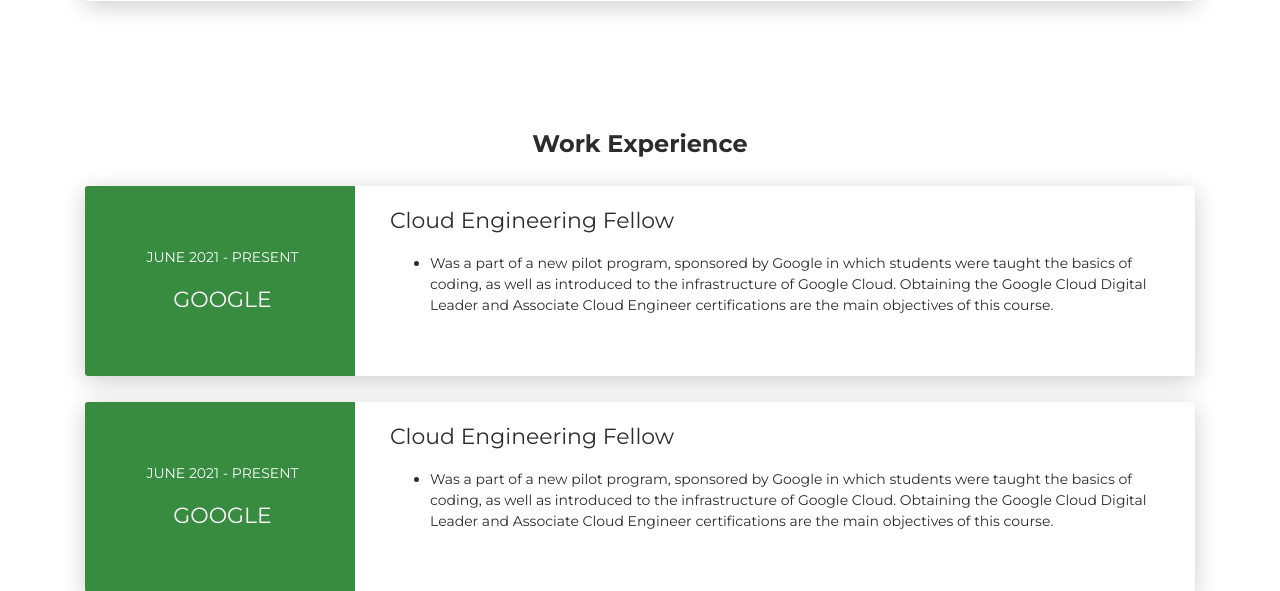
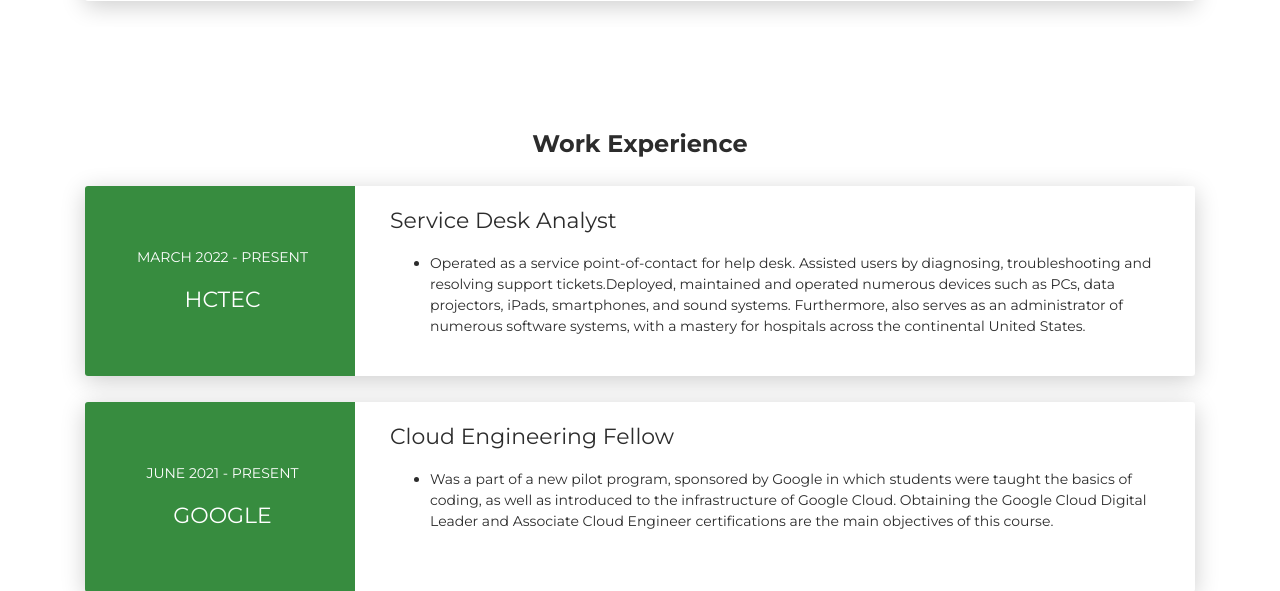
Before and after one commit to Juliodacloudlord/Portfolio-JHR, a Flask app: page / in a window 1280 px wide. Shown: the part 1317-1908 px from the top of the page. Run offline with Flask 2, Linux system fonts and the light colour scheme; some libraries are stand-ins or nearby versions.

Commit message:
Update index.html

```diff
--- a/templates/index.html
+++ b/templates/index.html
@@ -151,16 +151,16 @@
       <div class="row">
         <div class="col-md-3 bg-primary" data-aos="fade-right" data-aos-offset="50" data-aos-duration="500">
           <div class="card-body cc-experience-header">
-            <p>June 2021 - Present</p>
-            <div class="h5">Google</div>
+            <p>March 2022 - Present</p>
+            <div class="h5">HCTec</div>
           </div>
         </div>
         <div class="col-md-9" data-aos="fade-left" data-aos-offset="50" data-aos-duration="500">
           <div class="card-body">
-            <div class="h5">Cloud Engineering Fellow</div>
+            <div class="h5">Service Desk Analyst</div>
             <p>
               <ul>
-                <li>Was a part of a new pilot program, sponsored by Google in which students were taught the basics of coding, as well as introduced to the infrastructure of Google Cloud. Obtaining the Google Cloud Digital Leader and Associate Cloud Engineer certifications are the main objectives of this course.
+                <li>Operated as a service point-of-contact for help desk. Assisted users by diagnosing, troubleshooting and resolving support tickets.Deployed, maintained and operated numerous devices such as PCs, data projectors, iPads, smartphones, and sound systems. Furthermore, also serves as an administrator of numerous software systems, with a mastery for hospitals across the continental United States.</li>
               </ul>
               </p>
           </div>
```
